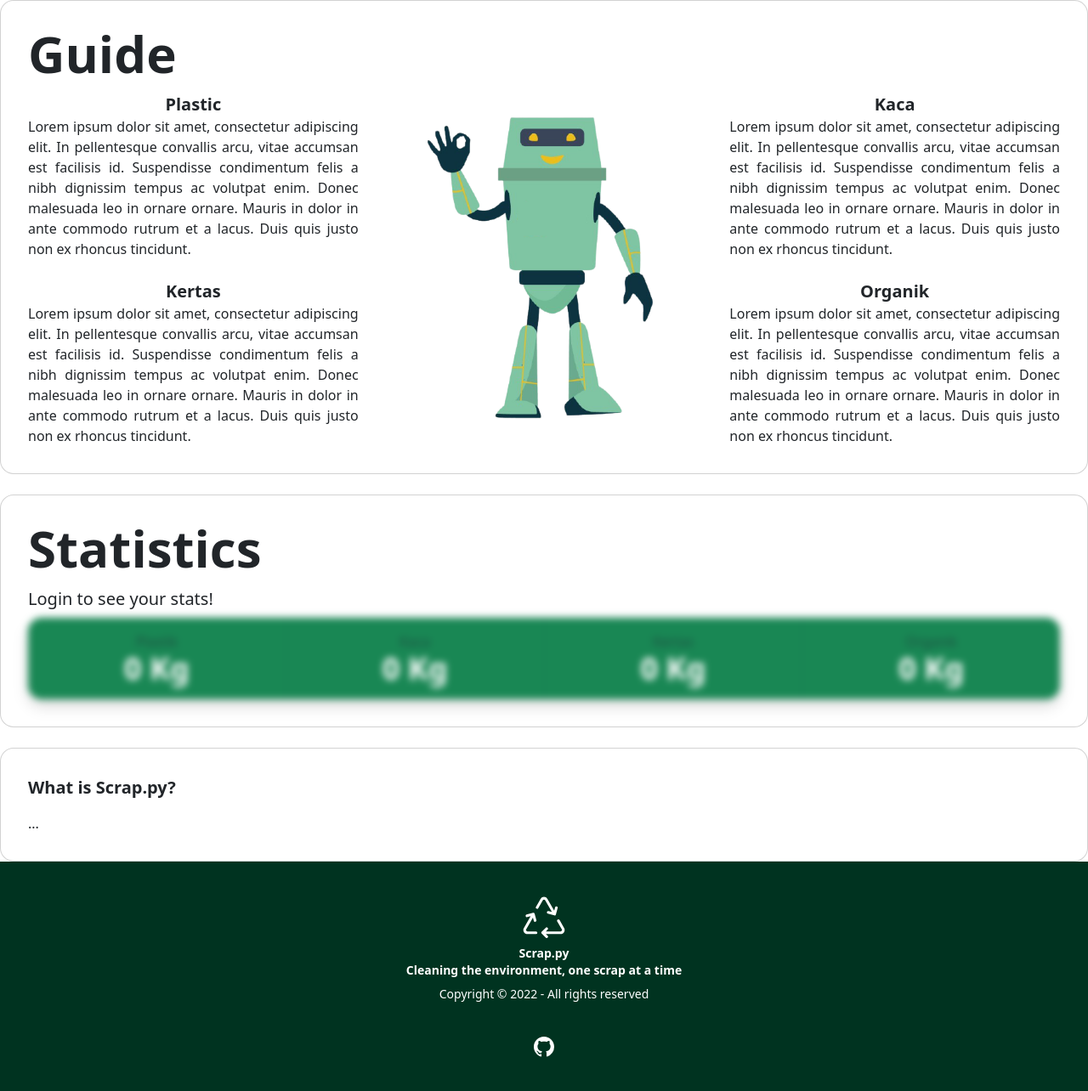
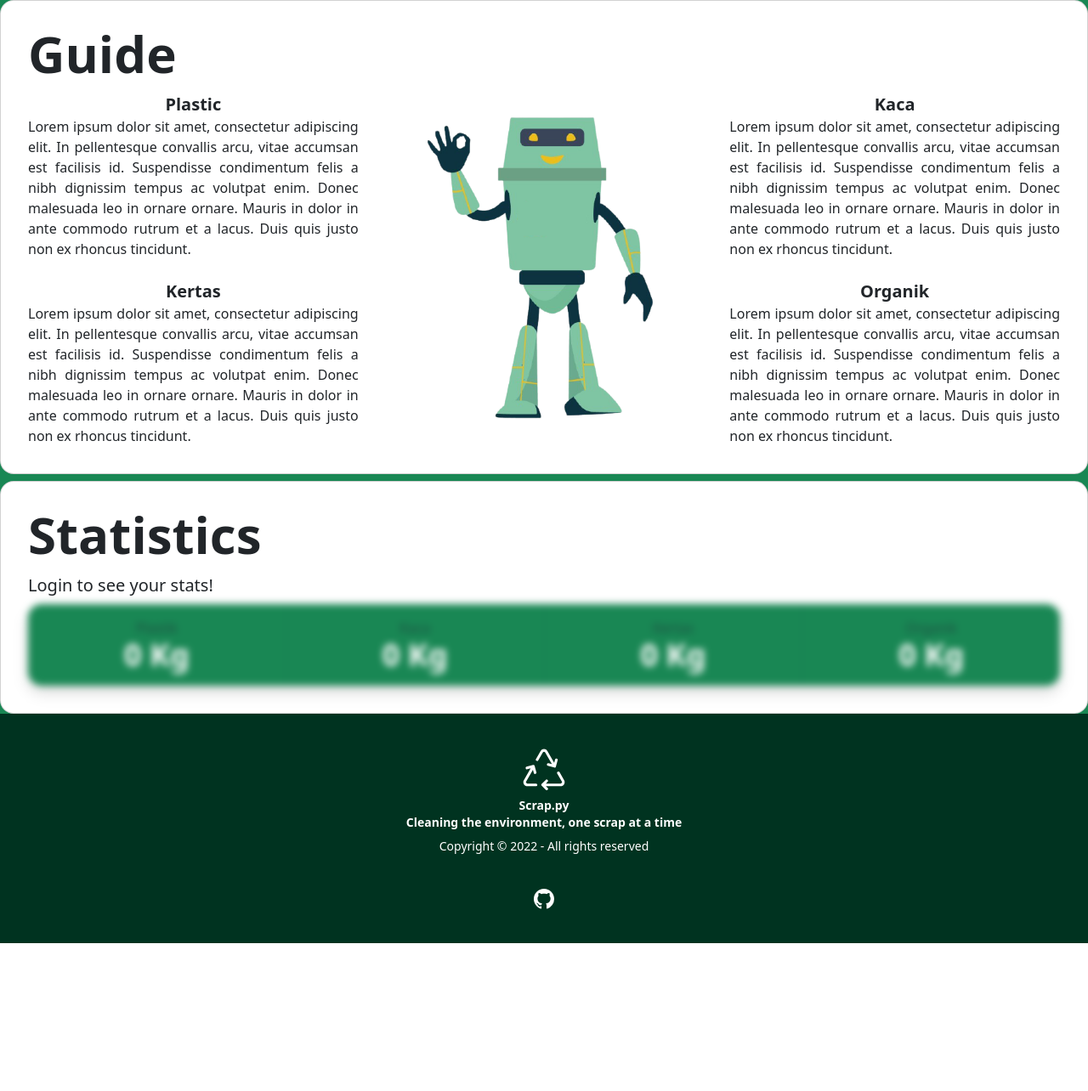
Before and after one commit to arkanalexei/TK, a Django app: page / in a window 1280 px wide. Shown: the part 864-2148 px from the top of the page at 85% size. After the commit the page ends 1974 px from the top, so only its background shows below. Run offline with Django 4.2, Linux system fonts and the light colour scheme; some libraries are stand-ins or nearby versions.

Commit message:
minor updates

```diff
--- /dev/null
+++ b/banksampah/static/css/home.css
@@ -0,0 +1,32 @@
+#scrappy {
+    box-shadow: inset 0 0 0  #003320;
+    color: white;
+    margin: 0 -.25rem;
+    padding: 0 .25rem;
+    transition: color .3s ease-in-out, box-shadow .3s ease-in-out;
+  }
+#scrappy:hover {
+    box-shadow: inset 1000px 0 0 0 #003320;
+    color: white;
+}
+
+
+/* width */
+::-webkit-scrollbar {
+    width: 10px;
+  }
+
+  /* Track */
+  ::-webkit-scrollbar-track {
+    background: #f1f1f1;
+  }
+
+  /* Handle */
+  ::-webkit-scrollbar-thumb {
+    background: #888;
+  }
+
+  /* Handle on hover */
+  ::-webkit-scrollbar-thumb:hover {
+    background: #555;
+  }
--- a/banksampah/templates/home.html
+++ b/banksampah/templates/home.html
@@ -5,6 +5,7 @@
 
 {% block meta %}
 <title>Scrap.py</title>
+<link rel="stylesheet" href="{% static 'css/home.css' %}">
 {% endblock meta %}
 
 <!-- if user logged in, show bar chart of total deposit in mass -->
@@ -21,7 +22,7 @@
                 <a>Scrap.py</a>
             </span>
             <p class="mb-3"></p>
-            <p class="mb-3 text-lg text-justify">We are a non-profit organization that aims to reduce the amount of
+            <p id="scrappy" class="mb-3 text-lg text-justify">We are a non-profit organization that aims to reduce the amount of
                 waste by recycling and managing waste properly. We work with volunteers to process your waste for a
                 brighter future.</p>
 
@@ -34,9 +35,12 @@
     </div>
 </div>
 
+
+
+
+
 <!-- grid of 1 column divs -->
-<div class="grid grid-cols-1 gap-4">
-
+<div class="grid grid-cols-1 gap-2 bg-success">
     <div class="card">
         <div class="card-body">
             <h2 class="card-title text-6xl font-bold">Guide</h2>
@@ -208,13 +212,6 @@
         </div>
     </div>
 
-    <div class="card">
-        <div class="card-body">
-            <h2 class="card-title">What is Scrap.py?</h2>
-            <p>...</p>
-        </div>
-    </div>
-
 </div>
 
 
```
